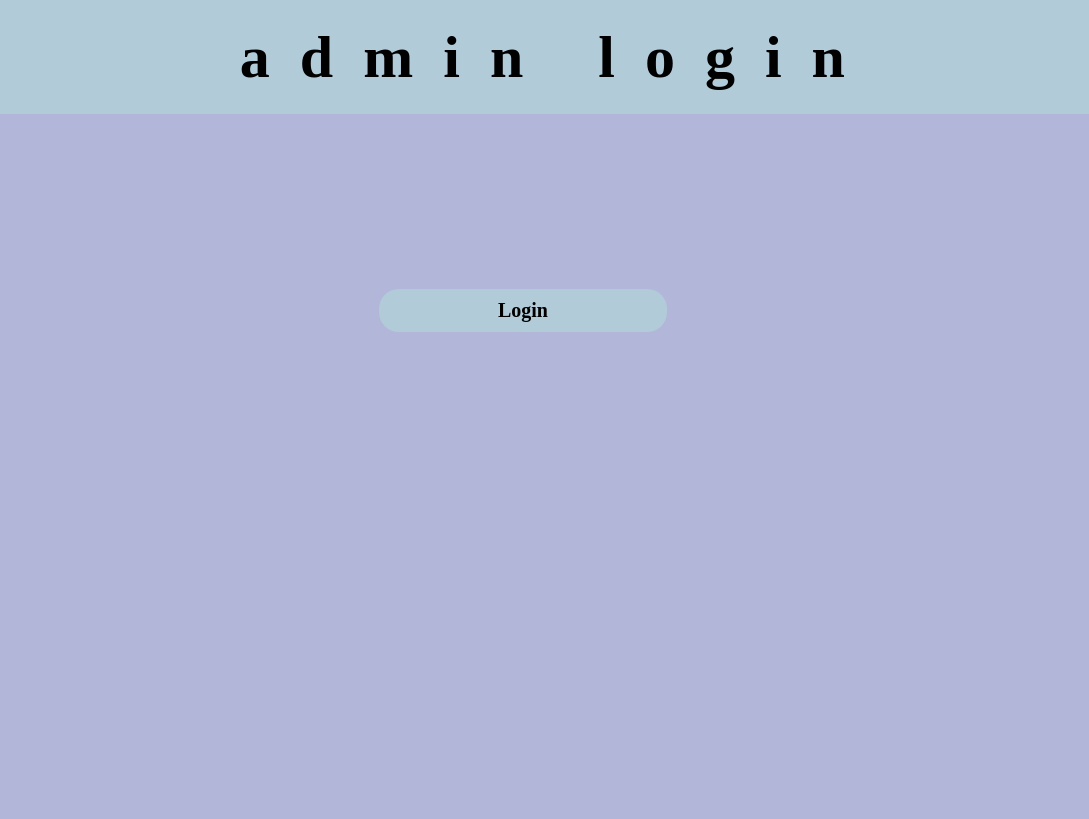
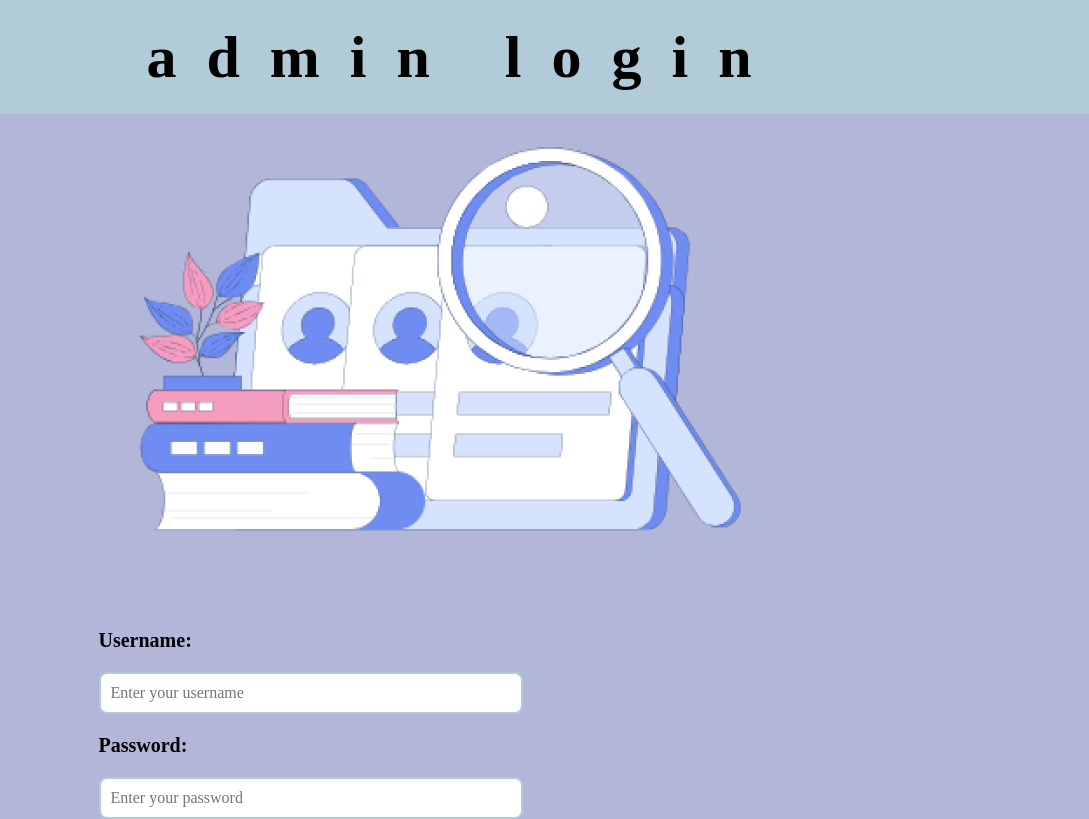
Before and after one commit to thzhu520/307-proj-1, a website: page frontend/issue_admin.html in a window 1280 px wide. Shown: the full height of the page, 191-1280 px from the left. Drawn offline with Linux system fonts and the light colour scheme; a web font is replaced by a local one.

Commit message:
checkpoint

```diff
--- a/frontend/admin.css
+++ b/frontend/admin.css
@@ -63,14 +63,79 @@ body {
     display: flex;
 }
 
-.admin-login{
+.admin-login {
     color: #000;
     text-align: center;
     font-family: "Playfair Display";
     font-size: 60px;
-    font-style: bold;
     font-weight: 700;
     line-height: normal;
-    margin: 0 auto; /* Centers the element itself in its container */
-    transform: l;;;
+    margin: 0 auto; /* Centers it horizontally */
+    position: absolute; /* Allow precise positioning */
+    top: 50%; /* Vertically centers it */
+    left: 50%; /* Horizontally centers it */
+    transform: translate(-50%, -50%); /* Adjusts for the element's own dimensions */
 }
+
+/* Login Container */
+.login-container {
+    display: flex;
+    flex-direction: column;
+    align-items: center;
+    justify-content: center;
+    margin-top: 50px; /* Adjust as needed */
+}
+
+/* Login Form Styling */
+.login-form {
+    display: flex;
+    flex-direction: column;
+    gap: 20px; /* Space between elements */
+    width: 400px; /* Adjust width as needed */
+}
+
+/* Labels for Username and Password */
+.login-label {
+    font-family: "Playfair Display", serif;
+    font-size: 20px;
+    font-weight: 700;
+    color: #000;
+}
+
+/* Input Fields */
+.login-input {
+    width: 100%; /* Full width within the form */
+    padding: 10px;
+    font-size: 16px;
+    border: 2px solid #B2CBD9; /* Border color */
+    border-radius: 8px; /* Rounded corners */
+    font-family: "Playfair Display", serif;
+}
+
+/* Input Focus Effect */
+.login-input:focus {
+    outline: none; /* Removes default outline */
+    border-color: #708DAD; /* Highlight color */
+    box-shadow: 0 0 5px #708DAD; /* Optional shadow effect */
+}
+
+/* Login Button */
+.btn {
+    background-color: #B2CBD9;
+    color: #000;
+    font-family: "Playfair Display", serif;
+    font-weight: 700;
+    font-size: 18px;
+    padding: 10px;
+    border: none;
+    border-radius: 8px;
+    cursor: pointer;
+    text-align: center;
+    transition: background-color 0.3s ease; /* Smooth hover effect */
+}
+
+/* Button Hover Effect */
+.btn:hover {
+    background-color: #708DAD;
+    color: #FFF;
+}
--- a/frontend/issue_admin.html
+++ b/frontend/issue_admin.html
@@ -23,11 +23,34 @@
         </span>
     </nav>
 
-
     </header>
 
     <div class="button-container">
         <button class="btn">Login</button>
     </div>
+
+
+    <div class="login-container">
+        <!-- Wrapper for image and form -->
+        <div class="login-content">
+            <!-- Admin Image -->
+            <div class="login-image">
+                <img src="adminimg.png" alt="Admin Illustration">
+            </div>
+
+            <!-- Login Form -->
+            <form class="login-form">
+                <label for="username" class="login-label">Username:</label>
+                <input type="text" id="username" name="username" class="login-input" placeholder="Enter your username">
+
+                <label for="password" class="login-label">Password:</label>
+                <input type="password" id="password" name="password" class="login-input" placeholder="Enter your password">
+
+                <!-- <button type="submit" class="btn">Login</button> -->
+            </form>
+        </div>
+    </div>
+
+
 </body>
 </html>
```
Also changed, not shown: frontend/admin/admin_login.html (+1 -0 lines), frontend/anon/about-container.css (+13 -0 lines), frontend/anon/about.html (+5 -3 lines), frontend/anon/faq-container.css (+4 -3 lines), frontend/anon/faq.html (+1 -1 lines), frontend/anon/issue_main.html (+3 -2 lines), frontend/anon/issues.css (+8 -0 lines), frontend/adminimg.png (added).
